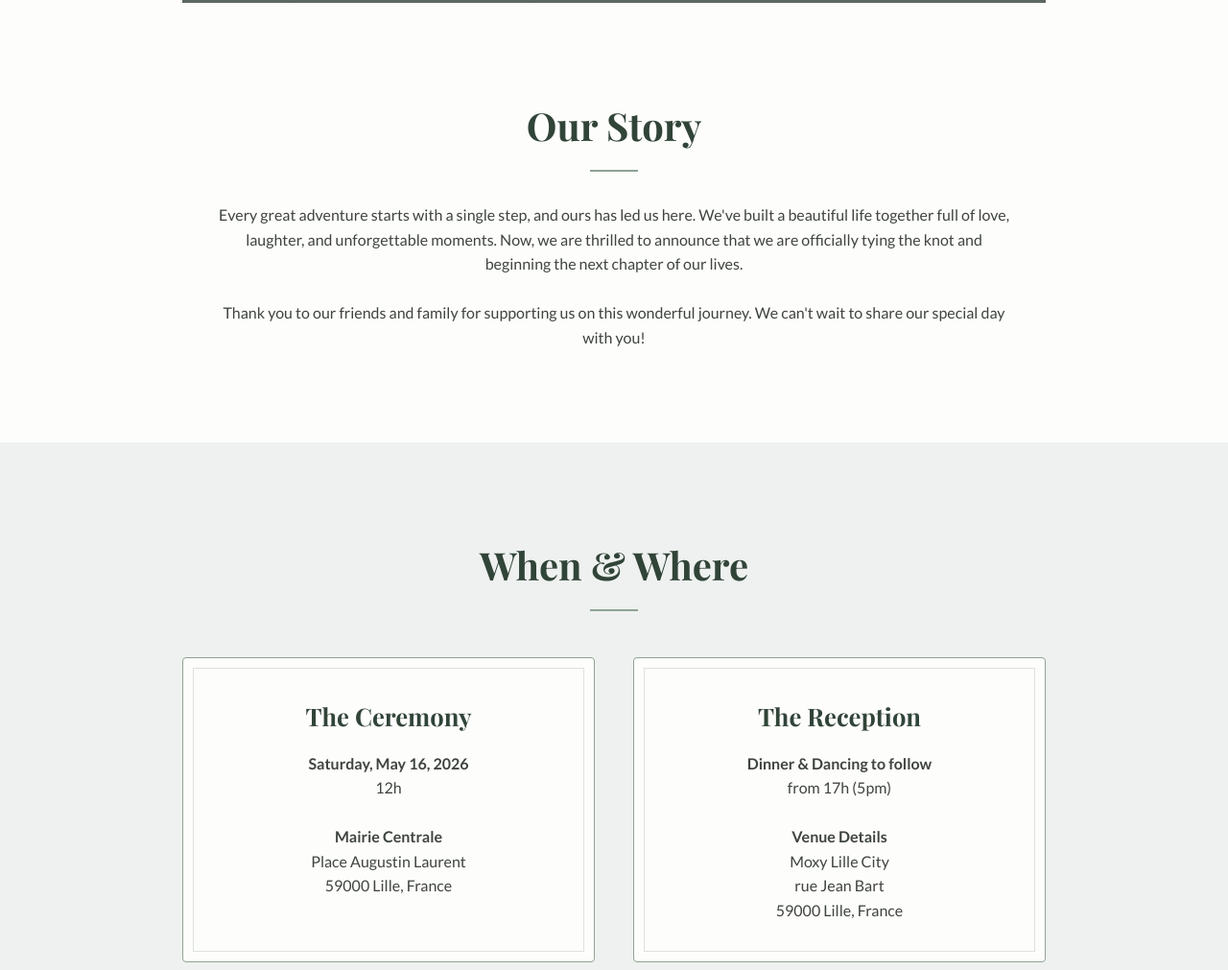
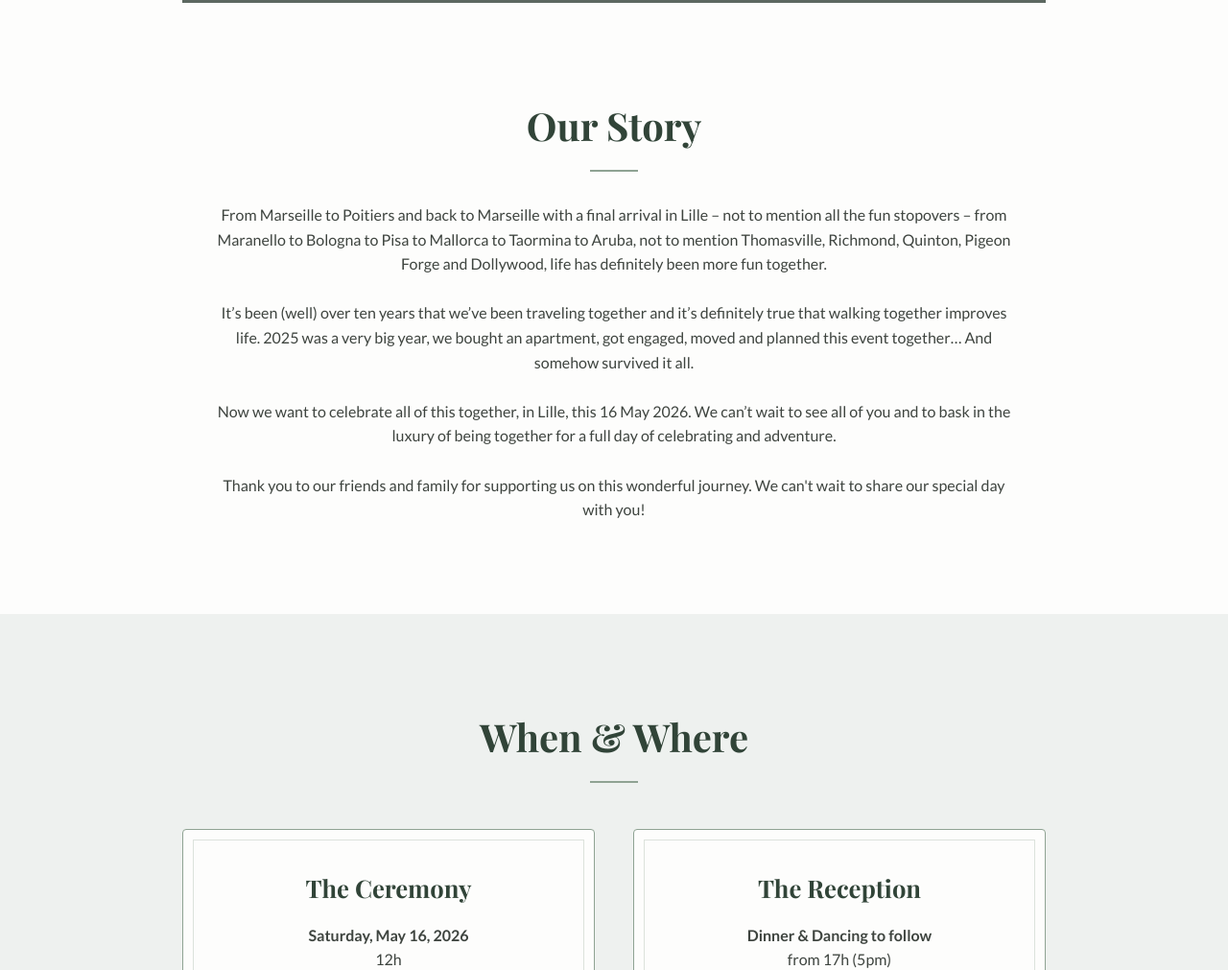
Before and after one commit to alafrog/marcello-christopher, a plain HTML site: page index.html in a window 1280 px wide. Shown: the part 797-1808 px from the top of the page at 96% size. Drawn offline with nearby package versions, Linux system fonts and the light colour scheme; grey boxes are pictures that could not be loaded; a web font is replaced by a local one.

Commit message:
Revise 'Our Story' section in index.html
Updated the 'Our Story' section with new text about travels and upcoming celebration.

```diff
--- a/index.html
+++ b/index.html
@@ -234,7 +234,11 @@
 
     <section id="our-story" class="text-center">
         <h2 class="section-title">Our Story</h2>
-        <p>Every great adventure starts with a single step, and ours has led us here. We've built a beautiful life together full of love, laughter, and unforgettable moments. Now, we are thrilled to announce that we are officially tying the knot and beginning the next chapter of our lives.</p>
+        <p>From Marseille to Poitiers and back to Marseille with a final arrival in Lille – not to mention all the fun stopovers – from Maranello to Bologna to Pisa to Mallorca to Taormina to Aruba, not to mention Thomasville, Richmond, Quinton, Pigeon Forge and Dollywood, life has definitely  been more fun together.</p>
+        <br>
+        <p>It’s been (well) over ten years that we’ve been traveling together and it’s definitely true that walking together improves life. 2025 was a very big year, we bought an apartment, got engaged, moved and planned this event together… And somehow survived it all.</p>
+        <br>
+        <p>Now we want to celebrate all of this together, in Lille, this 16 May 2026. We can’t wait to see all of you and to bask in the luxury of being together for a full day of celebrating and adventure.</p>
         <br>
         <p>Thank you to our friends and family for supporting us on this wonderful journey. We can't wait to share our special day with you!</p>
     </section>
```
